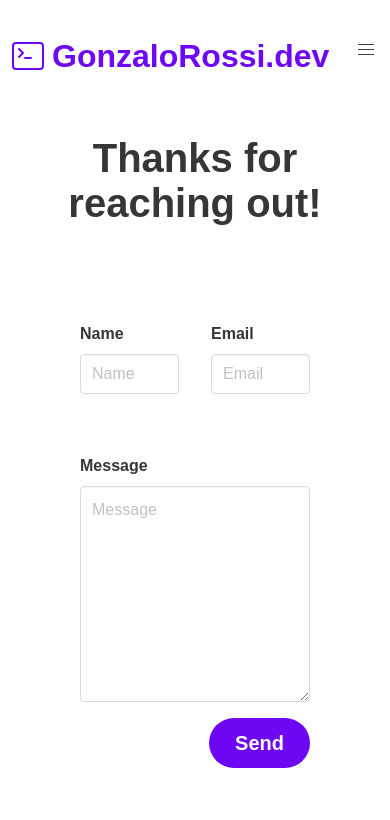
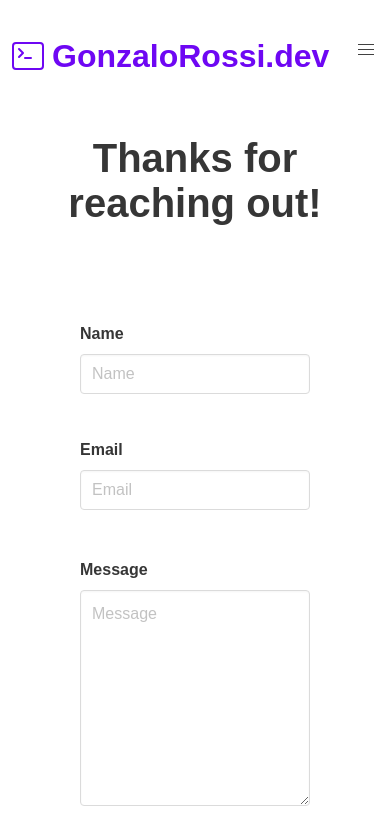
Before and after one commit to GonzaloArielRossi/portfolio, a React (Vite) app: page /contact in a window 390 px wide. Shown: the top 820 px of the page. Built offline with nearby package versions, Linux system fonts and the light colour scheme; a web font is replaced by a local one.

Commit message:
contact form design changes

```diff
--- a/src/App.css
+++ b/src/App.css
@@ -87,6 +87,7 @@
 }
 
 /* ADAPTIVE */
+
 .--extra {
   display: none;
 }
@@ -98,4 +99,7 @@
   .--extra {
     display: block;
   }
+  .--change-flex-dir {
+    flex-direction: column;
+  }
 }
--- a/src/components/ContactForm/ContactForm.jsx
+++ b/src/components/ContactForm/ContactForm.jsx
@@ -64,7 +64,7 @@ function ContactForm() {
       <form ref={form} className="mt-6 mb-6 --width" onSubmit={sendEmail}>
         <div className="is-flex is-flex-direction-column">
           <div className="mt-6">
-            <div className="is-flex is-justify-content-space-evenly --flex-gap-2">
+            <div className="is-flex is-justify-content-space-evenly --flex-gap-2 --change-flex-dir">
               <div className="field is-flex-grow-1">
                 <label className="label">Name</label>
                 <div className="control">
```
